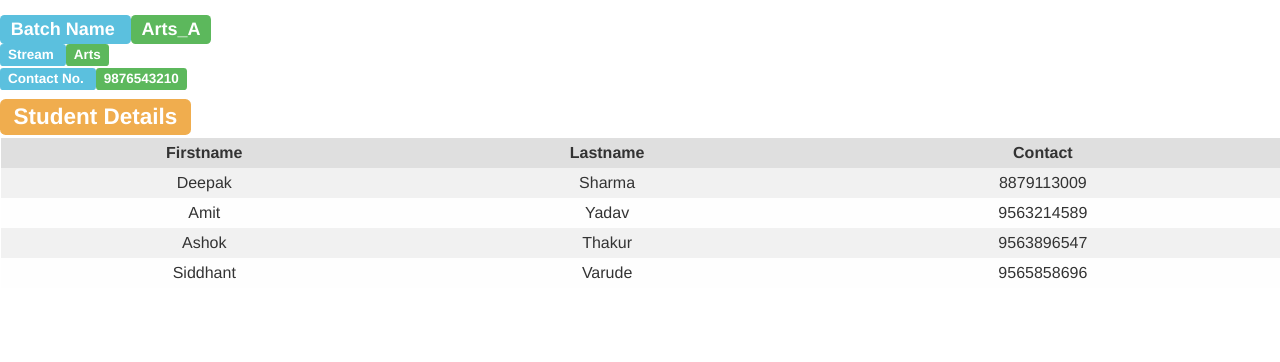
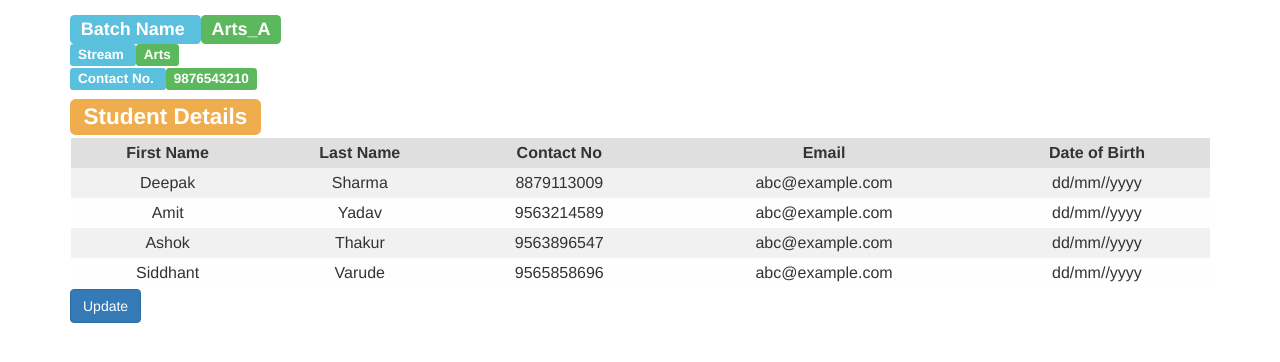
Before and after one commit to deepak-ace12/DjangoTable, a Django app: page /batch/1/ in a window 1280 px wide. Shown: the top 362 px of the page. Run offline with Django 3.2, Linux system fonts and the light colour scheme; data comes from the database, SQL or seed files in the repository; both versions use the stored data as it was after the commit; some libraries are stand-ins or nearby versions.

Commit message:
updated database and html files

```diff
--- a/batch/models.py
+++ b/batch/models.py
@@ -17,6 +17,7 @@ class Student(models.Model):
     first_name = models.CharField(max_length=100)
     last_name = models.CharField(max_length=100)
     student_contact = models.CharField(max_length=100)
-
+    student_email = models.CharField(max_length=100, default='abc@example.com')
+    student_DOB = models.CharField(max_length=100, default='dd/mm//yyyy')
     def __str__(self):
         return self.first_name+' '+self.last_name
--- a/batch/templates/batch/batch_students.html
+++ b/batch/templates/batch/batch_students.html
@@ -2,6 +2,7 @@
     <link rel="stylesheet" href="https://maxcdn.bootstrapcdn.com/bootstrap/3.3.7/css/bootstrap.min.css"
           integrity="sha384-BVYiiSIFeK1dGmJRAkycuHAHRg32OmUcww7on3RYdg4Va+PmSTsz/K68vbdEjh4u" crossorigin="anonymous">
 </head>
+<div class="container">
     <h3><span class="label label-info">Batch Name  </span><span class="label label-success">{{ batch.batch_name }} </span> </h3>
     <h4><span class="label label-info">Stream  </span><span class="label label-success">{{ batch.batch_stream }}</span> </h4>
     <h4><span class="label label-info">Contact No.  </span><span class="label label-success">{{ batch.batch_contact }}</span> </h4>
@@ -9,9 +10,13 @@
 
     <table style="width:100%">
         <tr>
-    <th>Firstname</th>
-    <th>Lastname</th>
-    <th>Contact</th>
+            <div class="row">
+                <th>First Name</th>
+                <th>Last Name</th>
+                <th>Contact No</th>
+                <th>Email</th>
+                <th>Date of Birth</th>
+            </div>
         <style>
             table {
                 color: #333;
@@ -21,7 +26,7 @@
                 collapse; border-spacing: 0;
             }
 
-        td, th {
+            td, th{
                 border: 1px solid transparent; /* No more visible border */
                 height: 30px;
                 transition: all 0.3s;  /* Simple transition for hover effect */
@@ -44,7 +49,7 @@
             /* Cells in odd rows (1,3,5...) are another (excludes header cells)  */
             tr:nth-child(odd) td { background: #FEFEFE; }
 
-        tr td:hover { background: #666; color: #FFF; }
+            tr:hover { background: black; color: red; }*/
             /* Hover cell effect! */
         </style>
 
@@ -54,6 +59,11 @@
                 <td>{{ student.first_name }}</td>
                 <td>{{ student.last_name }}</td>
                 <td>{{ student.student_contact }}</td>
+                <td>{{ student.student_email }}</td>
+                <td>{{ student.student_DOB }}</td>
+
             </tr>
         {% endfor %}
     </table>
+    <a href="/batch/{{ batch.id }}/update_data/" class="btn btn-primary">Update</a>
+</div>
--- a/batch/urls.py
+++ b/batch/urls.py
@@ -9,4 +9,6 @@ urlpatterns = [
 
     #/batch/id
     url(r'^(?P<batch_id>[0-9]+)/$', views.batch_students, name = 'batch_students'),
+
+    url(r'^(?P<batch_id>[0-9]+)/update_data/$', views.update_data, name='update_data'),
 ]
--- a/batch/views.py
+++ b/batch/views.py
@@ -10,3 +10,7 @@ def index(request):
 def batch_students(request, batch_id):
     batch = get_object_or_404(Batch, pk = batch_id)
     return render(request, 'batch/batch_students.html', {'batch':batch})
+
+def update_data(request, batch_id):
+    batch = Batch.objects.get(pk = batch_id)
+    return render(request, 'batch/update_data.html', {'batch':batch})
```
Also changed, not shown: batch/templates/batch/update_data.html (+6 -6 lines), db.sqlite3. Lines whose indentation alone changed are shown as unchanged.
